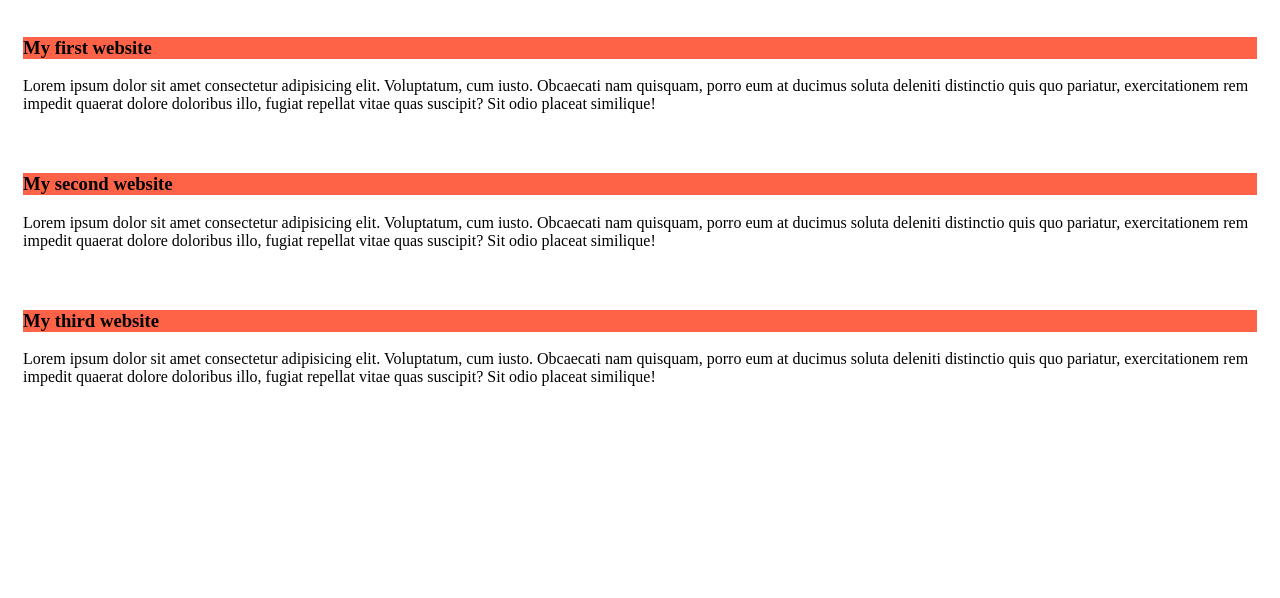
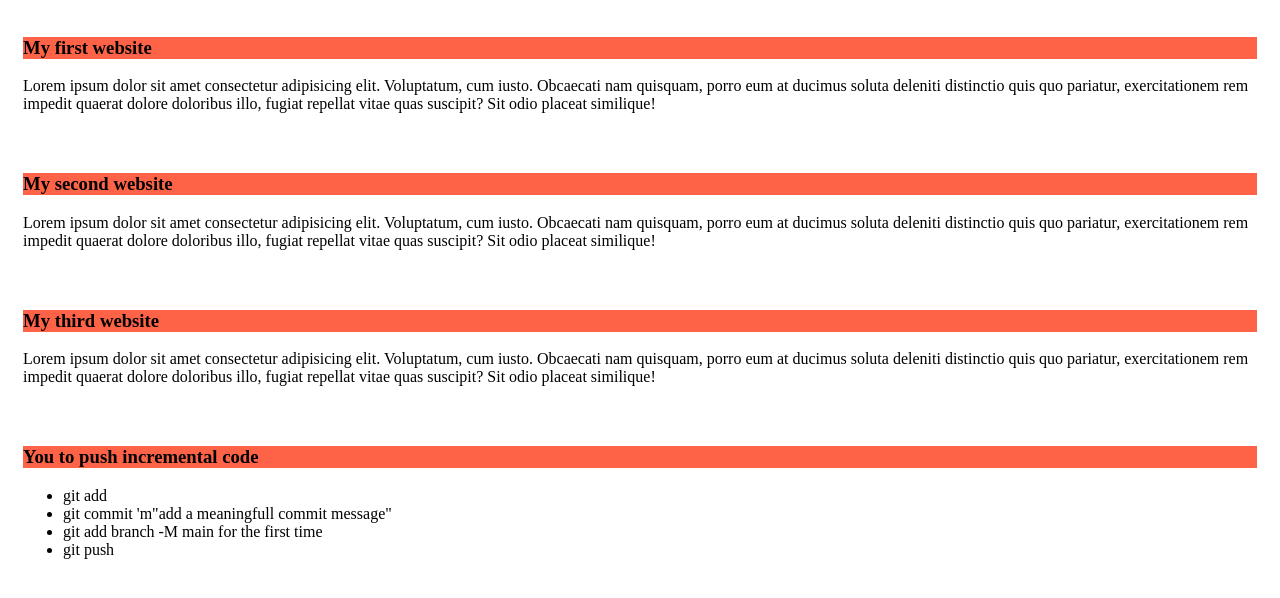
Before and after one commit to jahidrony037/my-first-github-repo, a plain HTML site: page index.html in a window 1280 px wide. Drawn offline with Linux system fonts and the light colour scheme.

Commit message:
added a list push code

```diff
--- a/index.html
+++ b/index.html
@@ -37,5 +37,14 @@
         similique!
       </p>
     </div>
+    <div>
+      <h3>You to push incremental code</h3>
+      <ul>
+        <li>git add</li>
+        <li>git commit 'm"add a meaningfull commit message"</li>
+        <li>git add branch -M main for the first time</li>
+        <li>git push</li>
+      </ul>
+    </div>
   </body>
 </html>
```
